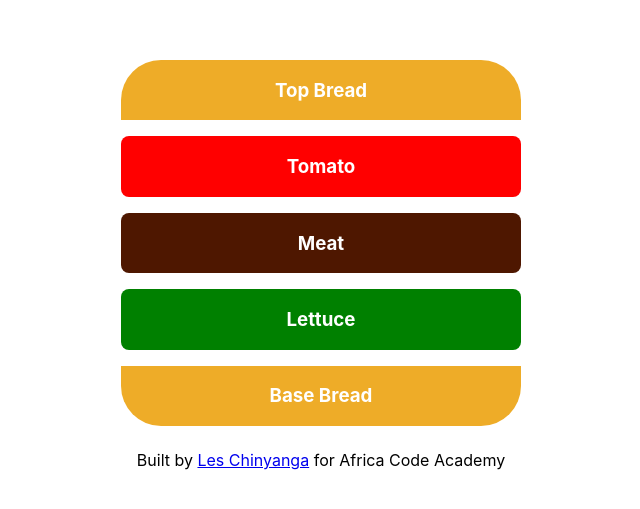
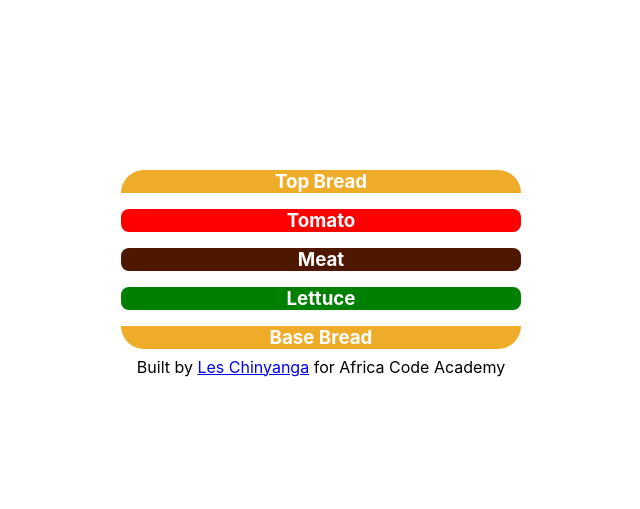
Before and after one commit to ChinyangaTL/aca-burger, a React (Create React App) app: page / in a window 1280 px wide. Shown: the part 131-640 px from the top of the page, without its empty margins (319-959 px from the left). Built offline with nearby package versions, Linux system fonts and the light colour scheme.

Commit message:
Fix index.css

```diff
--- a/src/index.css
+++ b/src/index.css
@@ -1,4 +1,6 @@
-:, ::before, ::after {
+*,
+::before,
+::after {
   margin: 0;
   padding: 0;
   box-sizing: border-box;
```
